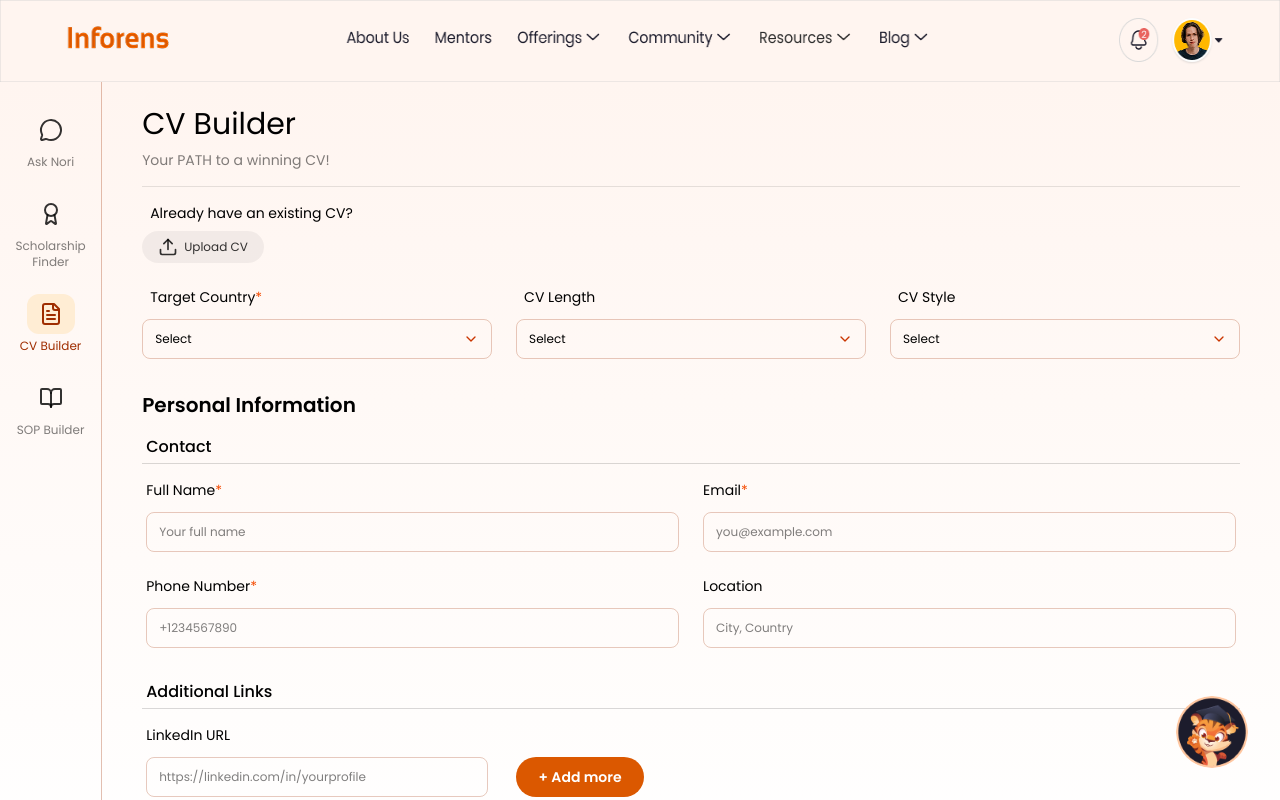
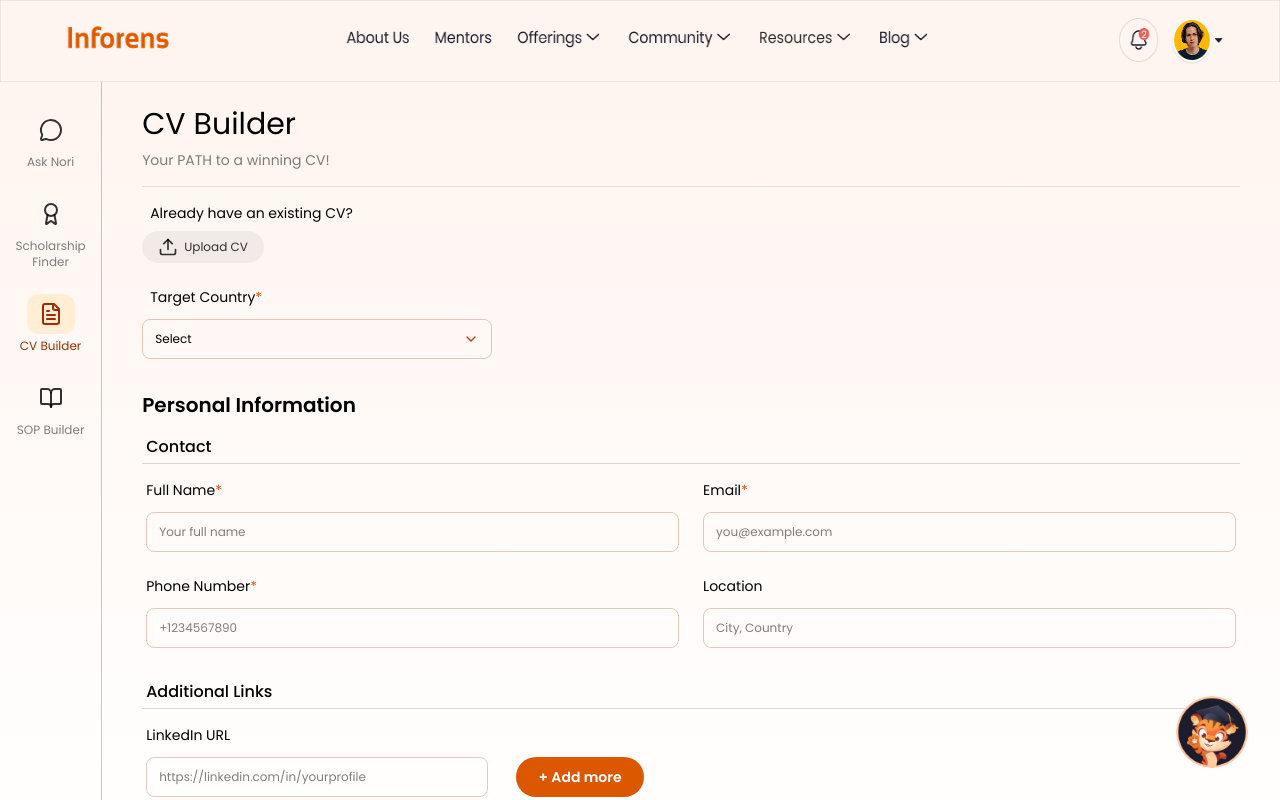
Before and after one commit to ks-inforens/chatbot, a React (Vite) app in the folder frontend/: page /cv-builder in a window 1280 px wide. Shown: the top 800 px of the page. Built offline with nearby package versions, Linux system fonts and the light colour scheme.

Commit message:
Updated CV builder inputs

```diff
--- a/frontend/src/components/CVBuilderForm.jsx
+++ b/frontend/src/components/CVBuilderForm.jsx
@@ -641,44 +641,6 @@ export default function CVBuilderForm({ form, setForm, onNext, setIsExistingCV,
                             />
                             {renderFieldError("targetCompany")}
                         </div>
-                    )}
-
-                    {(!parsedData || (parsedData && formatOption)) && (
-                        <>
-                            <div className="flex flex-col gap-2">
-                                <label className="text-sm px-2 mb-1">
-                                    CV Length
-                                </label>
-                                <SearchDropdown
-                                    label={form.cvLength || "Select"}
-                                    isOpen={openDropdown === "cvLength"}
-                                    onToggle={() => toggleDropdown("cvLength")}
-                                    searchable={false}
-                                    multiSelect={false}
-                                    options={options["cvLengths"].map(c => ({ id: c, name: c }))}
-                                    selectedOptions={form.cvLength ? [form.cvLength] : []}
-                                    onOptionToggle={id => handleSelect("cvLength", id)}
-                                >
-                                    <p className="text-xs italic">If you have extensive experience, consider selecting 2 pages.</p>
-                                </SearchDropdown>
-                            </div>
-
-                            <div className="flex flex-col gap-2">
-                                <label className="text-sm px-2 mb-1">
-                                    CV Style
-                                </label>
-                                <SearchDropdown
-                                    label={form.cvStyle || "Select"}
-                                    isOpen={openDropdown === "cvStyle"}
-                                    onToggle={() => toggleDropdown("cvStyle")}
-                                    searchable={false}
-                                    multiSelect={false}
-                                    options={options["cvStyles"].map(c => ({ id: c, name: c }))}
-                                    selectedOptions={form.cvStyle ? [form.cvStyle] : []}
-                                    onOptionToggle={id => handleSelect("cvStyle", id)}
-                                />
-                            </div>
-                        </>
                     )}
 
                     {parsedData && formatOption === "company" && (
--- a/frontend/src/components/CVBuilderReviewStage.jsx
+++ b/frontend/src/components/CVBuilderReviewStage.jsx
@@ -47,15 +47,6 @@ export default function CVBuilderReviewStage({ form, onEdit, onSubmit, headerInc
                             </dd>
                         </div>
                     )}
-
-                    <div>
-                        <dt className="text-gray-500 text-sm">CV Length</dt>
-                        <dd className="text-base">{form.cvLength || "N/A"}</dd>
-                    </div>
-                    <div>
-                        <dt className="text-gray-500 text-sm">Style</dt>
-                        <dd className="text-base">{form.cvStyle || "N/A"}</dd>
-                    </div>
                     <div>
                         <dt className="text-gray-500 text-sm">Email</dt>
                         <dd className="text-base">{form.email || "N/A"}</dd>
--- a/frontend/src/pages/CVBuilderPage.jsx
+++ b/frontend/src/pages/CVBuilderPage.jsx
@@ -21,8 +21,6 @@ export default function CVBuilderPage() {
         targetCompany: "",
         jobDescription: "",
         coverLetter: false,
-        cvLength: "",
-        cvStyle: "",
         email: "",
         phone: "",
         linkedInURL: "",
@@ -63,8 +61,6 @@ export default function CVBuilderPage() {
             workflow: getWorkflowType(),
             has_work_exp: (form.workExperience && form.workExperience.length > 0) ? "yes" : "no",
             full_name: form.fullName,
-            cv_length: form.cvLength,
-            style: form.cvStyle,
             email: form.email,
             phone: form.phone,
             linkedin: form.linkedInURL,
--- a/frontend/src/pages/SOPBuilderPage.jsx
+++ b/frontend/src/pages/SOPBuilderPage.jsx
@@ -56,8 +56,6 @@ export default function SOPBuilderPage() {
             preferred_country: form.preferredCountryOfStudy,
             field_of_study: form.preferredFieldOfStudy,
             preferred_uni: form.preferredUniversity,
-            word_count_target: form.wordCountTarget,
-            tone: form.tone,
             key_skills: form.keySkills,
             degree: form.degree,
             qualification_university: form.qualificationUniversity,
```
Also changed, not shown: 1 other file (tests, documents, lock files or other folders).
